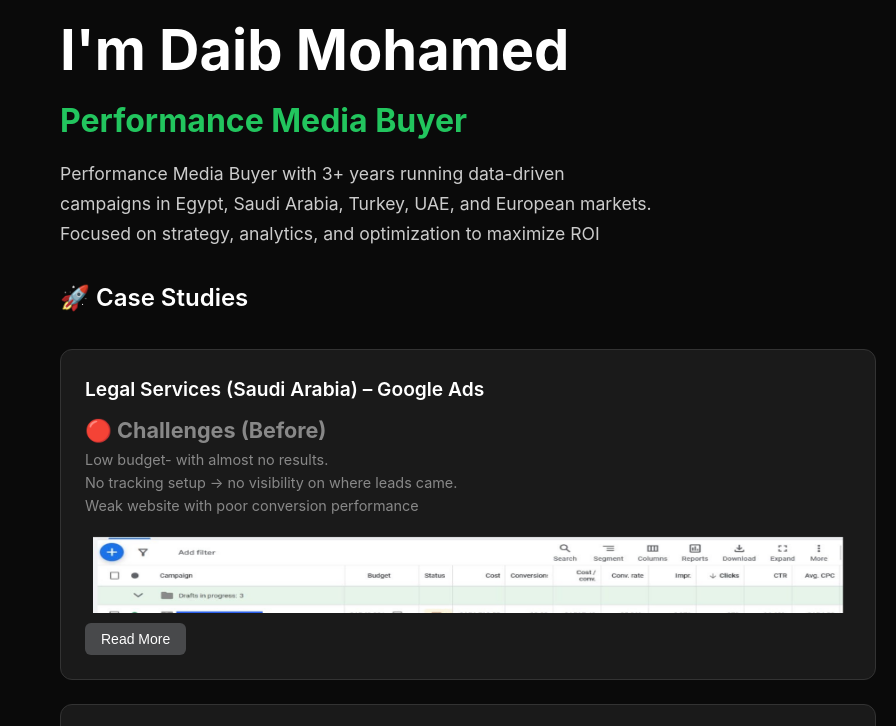
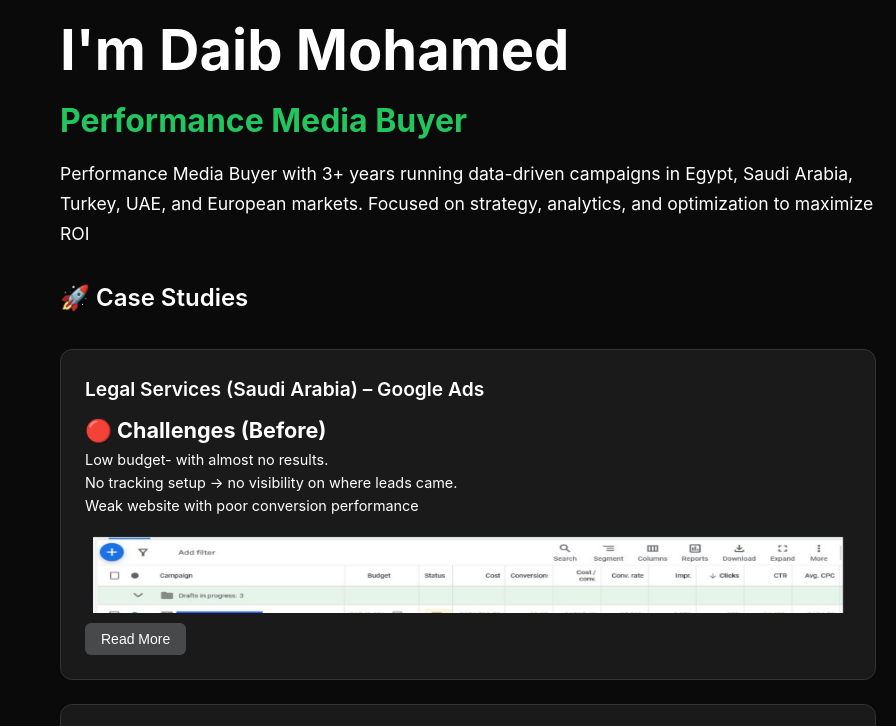
Before and after one commit to diabbmarketing-lab/portfolio, a plain HTML site: page index.html in a window 1280 px wide. Shown: the top 726 px of the page, 384-1280 px from the left. Drawn offline with Linux system fonts and the light colour scheme.

Commit message:
Updating description

```diff
--- a/css/style.css
+++ b/css/style.css
@@ -109,6 +109,11 @@ body {
   font-size: 3rem;
 }
 
+.s-profile-links .social-icon {
+  width: 80px !important;
+  height: 80px !important;
+}
+
 .social-icon {
   width: 40px;
   height: 40px;
@@ -216,9 +221,9 @@ body {
 .description {
   font-size: 1.1rem;
   line-height: 1.7;
-  color: #ccc;
+  color: white;
   margin-bottom: 10px;
-  max-width: 600px;
+  max-width: fit-content;
 }
 
 .stats {
@@ -374,7 +379,7 @@ body {
   flex-direction: column;
   gap: 1rem;
   font-size: 0.9rem;
-  color: #888;
+  color: white;
   max-height: 200px; /* initial collapsed height */
   overflow: hidden;
   transition: max-height 0.5s ease;
```
